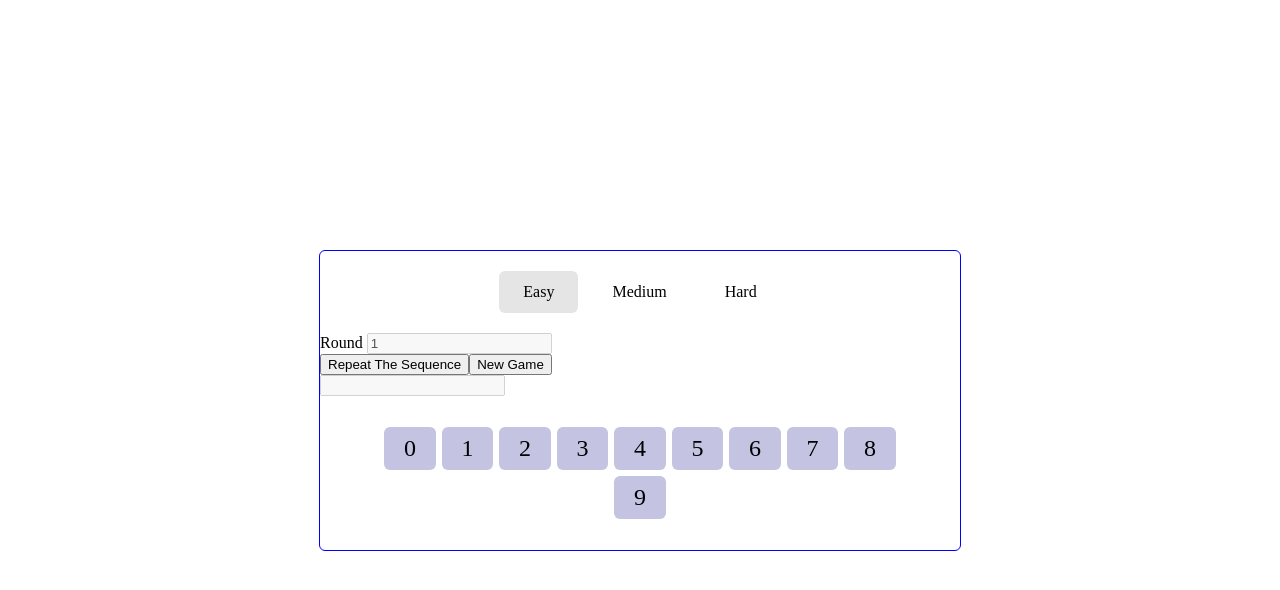
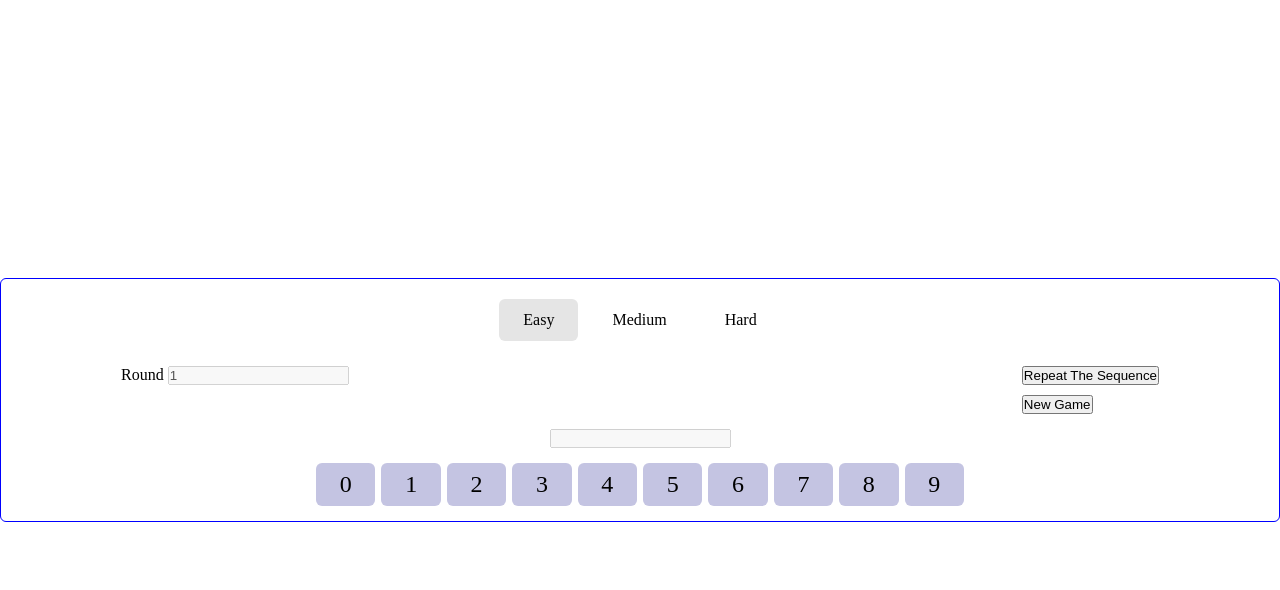
Before and after one commit to violettab21/rsschool2025, a plain HTML site: page simon-says/html/index.html in a window 1280 px wide. Both pictures are taken after a click on the button "Start". Drawn offline with Linux system fonts and the light colour scheme.

Commit message:
feat: implement styles for rounds input, new game and repeat sequence buttons

```diff
--- a/simon-says/styles/style.css
+++ b/simon-says/styles/style.css
@@ -1,16 +1,25 @@
+* {
+  padding: 0;
+  margin: 0;
+  box-sizing: border-box;
+  outline: none;
+  border-collapse: collapse;
+}
+
 body {
   box-sizing: border-box;
   padding: 0;
-  margin: 0;
+  margin: auto;
   display: flex;
   align-items: center;
   justify-content: center;
   height: 100vh;
+  max-width: 1440px;
 }
 .initial-screen {
   border-radius: 6px;
   border: 1px solid blue;
-  width: 50%;
+  width: 1296px;
 }
 .levels {
   list-style-type: none;
@@ -56,3 +65,24 @@ body {
   text-align: center;
   font-size: 24px;
 }
+
+.button__opt {
+  display: block;
+}
+
+.options {
+  display: flex;
+  justify-content: space-between;
+  padding: 5px 120px;
+  flex-wrap: wrap;
+  gap: 10%;
+}
+
+.button__opt {
+  margin-bottom: 10px;
+}
+
+.current-sequence {
+  display: block;
+  margin: 0 auto;
+}
```
